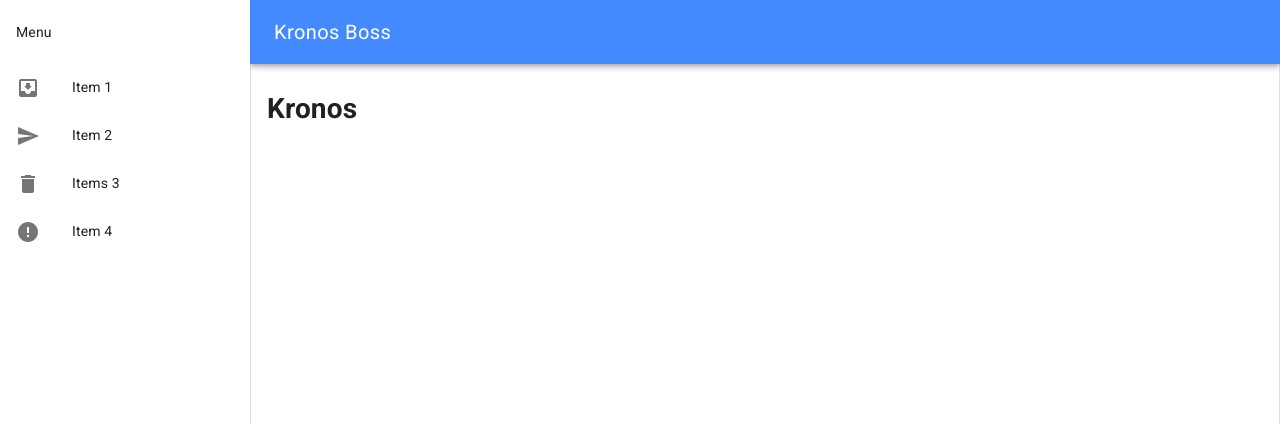
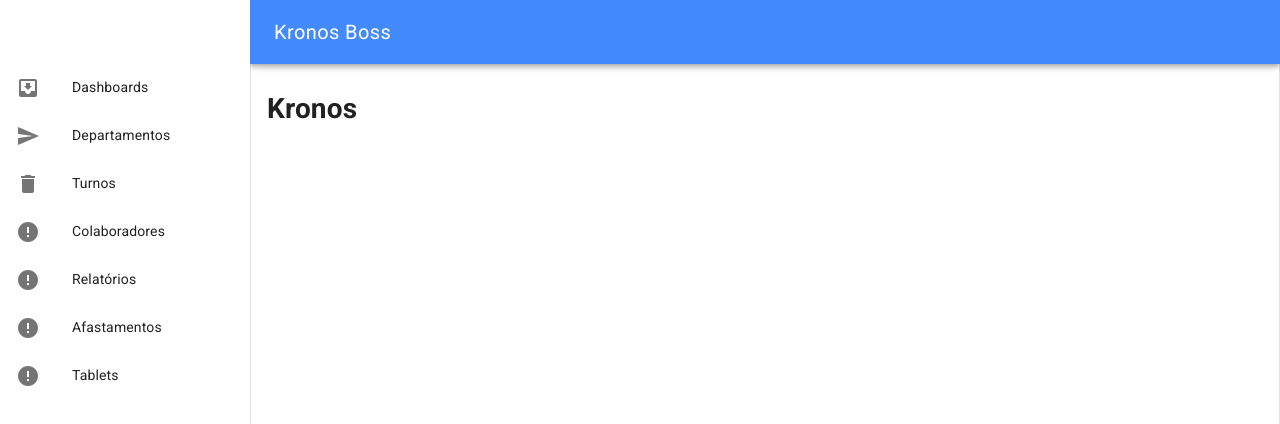
Before and after one commit to RichardBezerra/kronos-boss-ui, a Vue app: page / in a window 1280 px wide. Shown: the top 424 px of the page. Built offline with nearby package versions, Linux system fonts and the light colour scheme.

Commit message:
Adding menu items

```diff
--- a/src/App.vue
+++ b/src/App.vue
@@ -5,29 +5,42 @@
       </md-app-toolbar>
 
       <md-app-drawer md-permanent="full">
-        <md-toolbar class="md-transparent" md-elevation="0">
-          Menu
-        </md-toolbar>
+        <md-toolbar class="md-transparent" md-elevation="0"></md-toolbar>
 
         <md-list>
           <md-list-item>
             <md-icon>move_to_inbox</md-icon>
-            <span class="md-list-item-text">Item 1</span>
+            <span class="md-list-item-text">Dashboards</span>
           </md-list-item>
 
           <md-list-item>
             <md-icon>send</md-icon>
-            <span class="md-list-item-text">Item 2</span>
+            <span class="md-list-item-text">Departamentos</span>
           </md-list-item>
 
           <md-list-item>
             <md-icon>delete</md-icon>
-            <span class="md-list-item-text">Items 3</span>
+            <span class="md-list-item-text">Turnos</span>
           </md-list-item>
 
           <md-list-item>
             <md-icon>error</md-icon>
-            <span class="md-list-item-text">Item 4</span>
+            <span class="md-list-item-text">Colaboradores</span>
+          </md-list-item>
+
+           <md-list-item>
+            <md-icon>error</md-icon>
+            <span class="md-list-item-text">Relatórios</span>
+          </md-list-item>
+
+           <md-list-item>
+            <md-icon>error</md-icon>
+            <span class="md-list-item-text">Afastamentos</span>
+          </md-list-item>
+
+           <md-list-item>
+            <md-icon>error</md-icon>
+            <span class="md-list-item-text">Tablets</span>
           </md-list-item>
         </md-list>
       </md-app-drawer>
```
